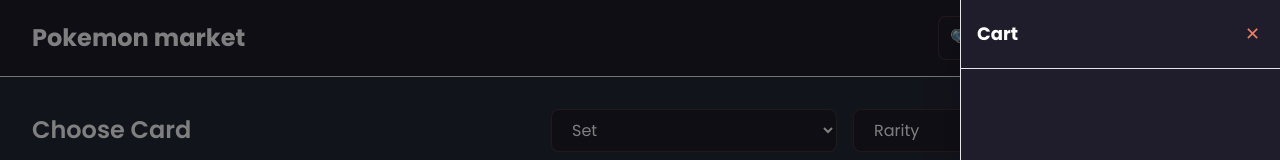
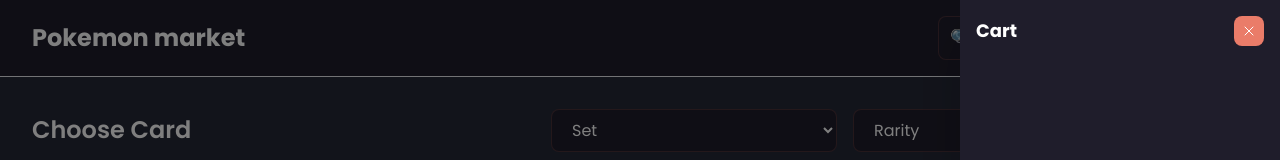
Before and after one commit to nuttakit-pathumthipsiri/react-pokemon-card, a React (Vite) app: page / in a window 1280 px wide. Both pictures are taken after a click on the button 1229 px from the left and 37 px from the top of the page. Shown: the top 160 px of the page. Built offline with nearby package versions, Linux system fonts and the light colour scheme.

Commit message:
update cart

```diff
--- a/src/App.tsx
+++ b/src/App.tsx
@@ -388,7 +388,7 @@
 
             {/* Cart Panel */}
             <div
-              className={`fixed top-0 right-0 h-full w-80 bg-card border-l border-accent/10 shadow-2xl z-50 transform transition-transform duration-300 ease-in-out ${
+              className={`fixed top-0 right-0 h-full w-80 bg-card shadow-2xl z-50 transform transition-transform duration-300 ease-in-out ${
                 cartAnimation ? "translate-x-0" : "translate-x-full"
               }`}
             >
--- a/src/components/Cart.tsx
+++ b/src/components/Cart.tsx
@@ -26,27 +26,46 @@
   return (
     <div className="h-full flex flex-col">
       {/* Cart Header */}
-      <div className="flex justify-between items-center p-4 border-b border-accent/10">
-        <div className="flex items-center justify-between w-full">
-          <h2 className="text-lg font-bold text-primary font-poppins">Cart</h2>
-          <div className="flex items-center space-x-4">
+      <div className="p-4">
+        <div className="flex items-center justify-between mb-2">
+          <div className="flex flex-col">
+            <h2 className="text-lg font-bold text-primary font-poppins">
+              Cart
+            </h2>
             {cartItems.length > 0 && (
               <button
                 onClick={onClearCart}
-                className="text-accent hover:text-accent/80 text-xs font-medium transition-colors font-poppins"
+                className="text-secondary hover:text-secondary/80 text-xs font-medium transition-colors font-poppins underline"
               >
                 Clear all
               </button>
             )}
+          </div>
           {onCloseCart && (
             <button
               onClick={onCloseCart}
-                className="text-accent hover:text-accent/80 transition-colors p-1 text-lg font-poppins"
+              className="bg-accent text-white p-2 rounded-lg hover:bg-accent/90 transition-all duration-200 font-poppins text-sm"
             >
-                ✕
+              <svg
+                width="14"
+                height="14"
+                viewBox="0 0 14 14"
+                fill="none"
+                xmlns="http://www.w3.org/2000/svg"
+              >
+                <path
+                  d="M3 3L11 11"
+                  stroke="currentColor"
+                  strokeLinecap="round"
+                />
+                <path
+                  d="M11 3L3 11"
+                  stroke="currentColor"
+                  strokeLinecap="round"
+                />
+              </svg>
             </button>
           )}
-          </div>
         </div>
       </div>
 
@@ -68,65 +87,75 @@
           </div>
         ) : (
           <>
-            {/* Cart Items */}
-            <div className="flex-1 overflow-y-auto p-4">
-              <div className="space-y-3">
+            {/* Cart Items Table */}
+            <div className="flex-1 px-4">
+              {/* Table Header */}
+              <div className="grid grid-cols-12 gap-2 mb-3 text-xs text-secondary font-medium font-poppins pb-2">
+                <div className="col-span-3">Item</div>
+                <div className="col-span-6">Qty</div>
+                <div className="col-span-3 text-right">Price</div>
+                <div className="col-span-12">
+                  <hr className="border-t border-gray-700/30" />
+                </div>
+              </div>
+
+              {/* Table Items */}
+              <div className="space-y-3 overflow-y-auto max-h-96">
                 {cartItems.map((item) => (
                   <div
                     key={item.card.id}
-                    className="bg-card rounded-lg p-3 border border-accent/10"
+                    className="flex flex-col gap-2 items-start"
                   >
-                    <div className="flex items-center space-x-2">
-                      {/* Card Image */}
-                      <div className="relative">
+                    {/* Item Column */}
+                    <div className="flex justify-between w-full items-start">
+                      <div className="flex items-start space-x-2 mb-2">
                         <img
                           src={item.card.images.small}
                           alt={item.card.name}
-                          className="w-12 h-12 object-cover rounded"
+                          className="w-14 h-18 object-cover rounded"
                         />
-                      </div>
-
-                      {/* Card Details */}
-                      <div className="flex-1 min-w-0">
+                        <div className="min-w-0 flex-1">
                           <h4 className="text-primary font-medium text-xs truncate font-poppins">
                             {item.card.name}
                           </h4>
-                        <p className="text-accent font-bold text-xs font-poppins">
+                          <p className="text-gray-600 font-bold text-xs font-poppins">
+                            $
+                            {item.card.cardmarket.prices.averageSellPrice.toFixed(
+                              2
+                            )}
+                          </p>
+                        </div>
+                      </div>
+
+                      {/* Price Column */}
+                      <div className="flex items-center justify-end">
+                        <span className="text-white font-bold text-xs font-poppins">
                           $
                           {(
                             item.card.cardmarket.prices.averageSellPrice *
                             item.quantity
                           ).toFixed(2)}
-                        </p>
+                        </span>
                       </div>
-
-                      {/* Quantity Controls */}
-                      <div className="flex items-center space-x-1">
+                    </div>
+                    {/* Quantity Controls below image */}
+                    <div className="flex items-center justify-start w-full gap-2">
                       <button
                         onClick={() => onDecreaseQuantity(item.card.id)}
-                          className="w-5 h-5 bg-card border border-accent/30 text-primary rounded flex items-center justify-center hover:bg-accent/20 transition-colors text-xs font-bold font-poppins"
+                        className="basis-1/5 h-10 bg-gray-600 border border-gray-500 text-gray-300 rounded flex items-center justify-center hover:bg-gray-500 transition-colors text-lg font-bold font-poppins"
                       >
                         -
                       </button>
 
-                        <span className="text-primary font-semibold text-xs min-w-[16px] text-center font-poppins">
+                      <span className="basis-3/5 text-primary font-semibold text-base text-center font-poppins bg-gray-600 border border-gray-500 rounded py-2 px-2">
                         {item.quantity}
                       </span>
 
                       <button
                         onClick={() => onIncreaseQuantity(item.card.id)}
-                          className="w-5 h-5 bg-accent text-white rounded flex items-center justify-center hover:bg-accent/80 transition-colors text-xs font-bold font-poppins"
+                        className="basis-1/5 h-10 bg-gray-600 border border-gray-500 text-gray-300 rounded flex items-center justify-center hover:bg-gray-500 transition-colors text-lg font-bold font-poppins"
                       >
                         +
-                        </button>
-                      </div>
-
-                      {/* Remove Button */}
-                      <button
-                        onClick={() => onRemoveFromCart(item.card.id)}
-                        className="text-accent hover:text-accent/80 transition-colors p-1 text-xs font-poppins"
-                      >
-                        ✕
                       </button>
                     </div>
                   </div>
@@ -135,7 +164,7 @@
             </div>
 
             {/* Cart Summary */}
-            <div className="border-t border-accent/20 p-4 space-y-3">
+            <div className="p-4 space-y-3">
               <div className="flex justify-between items-center">
                 <span className="text-secondary text-xs font-poppins">
                   Total card amount:
@@ -146,20 +175,17 @@
               </div>
 
               <div className="flex justify-between items-center">
-                <span className="text-primary text-sm font-bold font-poppins">
+                <span className="text-secondary text-xs font-poppins">
                   Total price:
                 </span>
-                <span className="price px-3 py-1 rounded text-sm font-bold font-poppins">
+                <span className="text-white font-semibold text-sm font-poppins">
                   ${totalPrice.toFixed(2)}
                 </span>
               </div>
 
               {/* Checkout Button */}
               <button className="w-full bg-accent text-white py-3 px-4 rounded-lg font-semibold hover:bg-accent/90 transition-all duration-200 font-poppins text-sm">
-                <span className="flex items-center justify-center">
-                  <span className="mr-2">💳</span>
                 Continue to Payment
-                </span>
               </button>
             </div>
           </>
```
Lines whose indentation alone changed are shown as unchanged.
